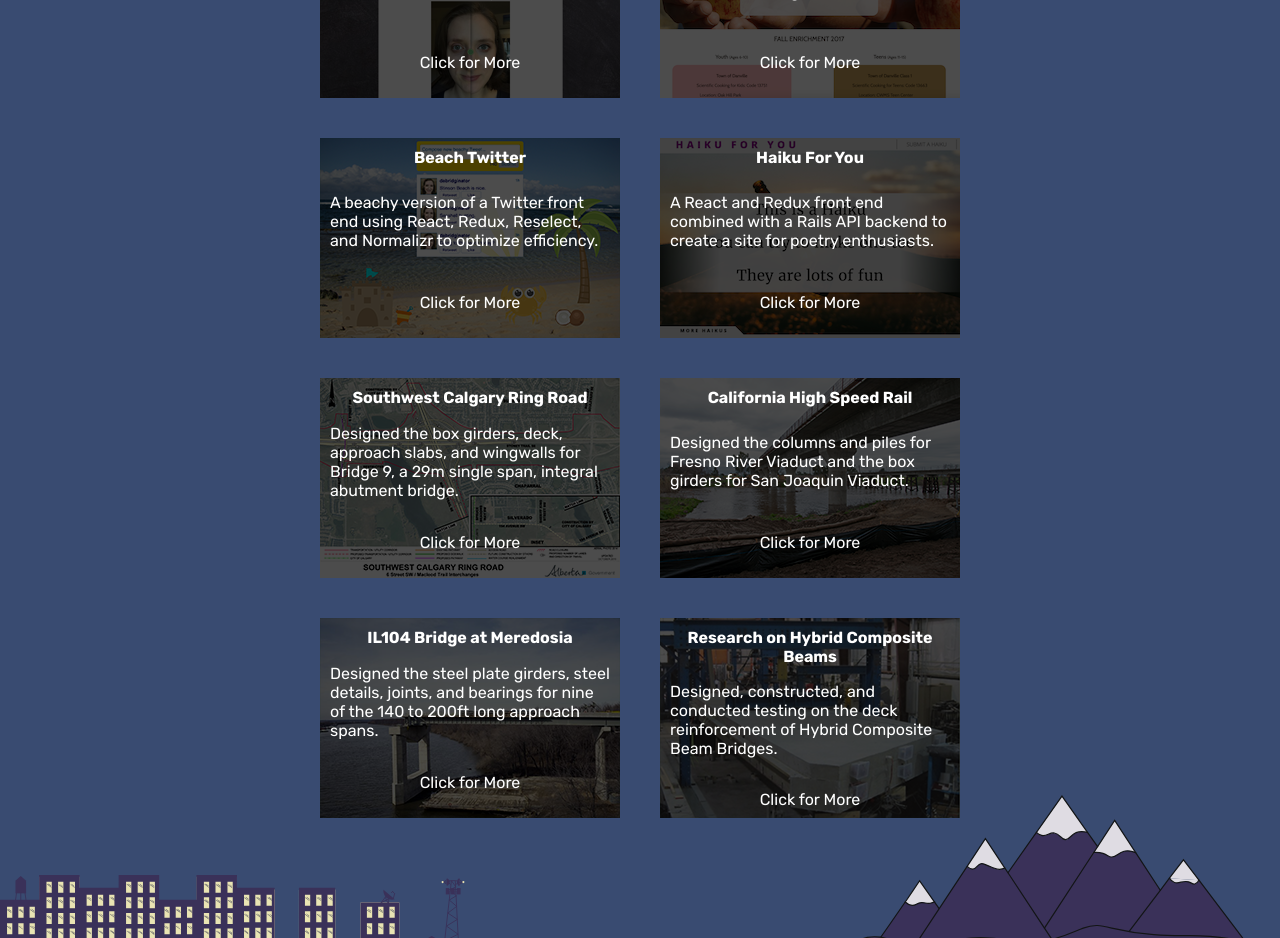
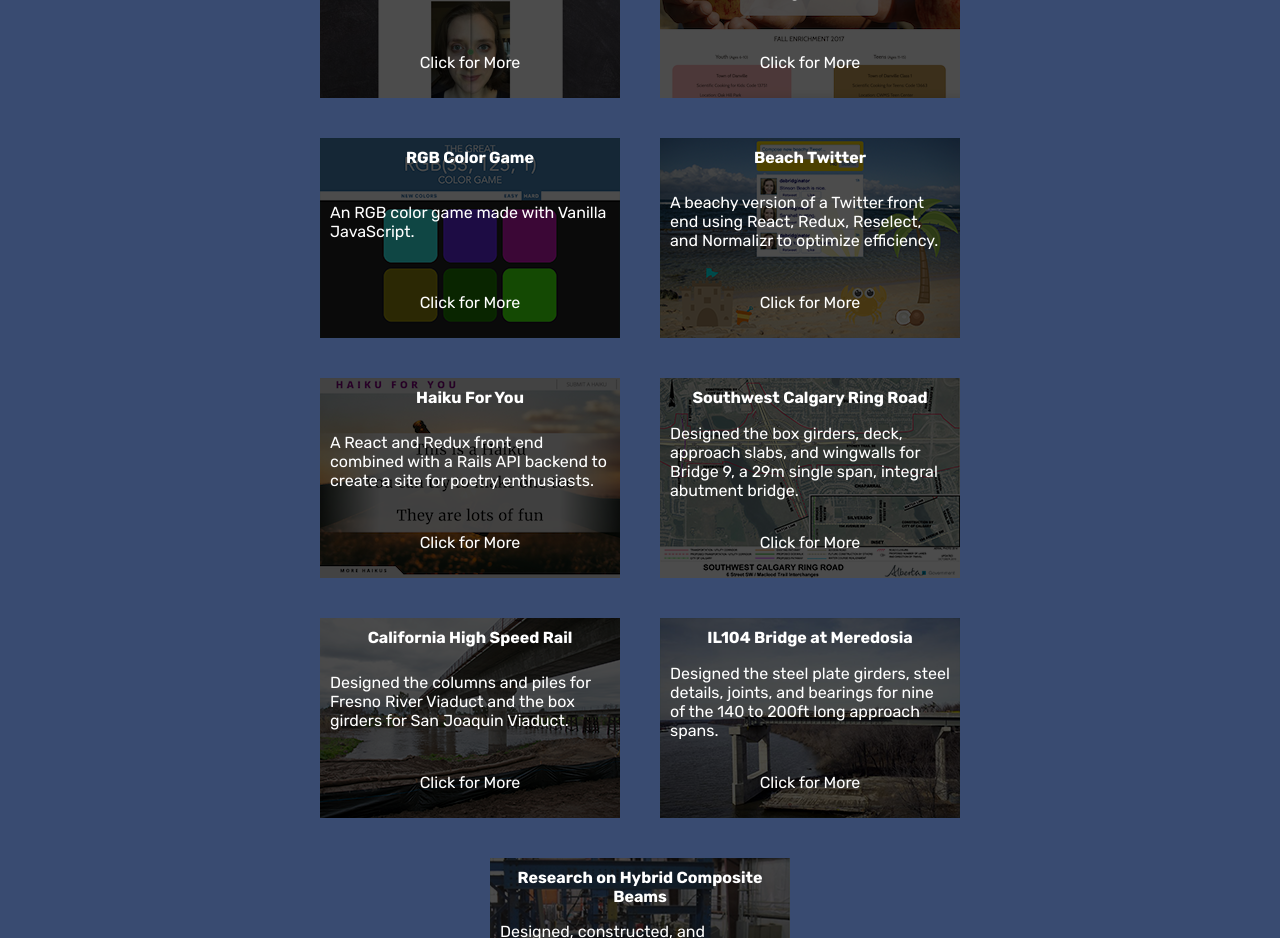
Before and after one commit to SashaBajzek/sasha-portfolio, a React app: page / in a window 1280 px wide. Shown: the part 2140-3078 px from the top of the page. Built offline with nearby package versions, Linux system fonts and the light colour scheme.

Commit message:
Add RGB color game

```diff
--- a/src/components/Work.js
+++ b/src/components/Work.js
@@ -21,6 +21,8 @@ class Work extends Component {
 
 						<ProjectBox project__name="StemChef" project__heading="StemChef" project__site="https://stemchef.sashabajzek.com/" project__description="A React-powered landing site for a scientific cooking class for kids."/>
 
+						<ProjectBox project__name="ColorGame" project__heading="RGB Color Game" project__site="https://color-game.sashabajzek.com/" project__description="An RGB color game made with Vanilla JavaScript."/>
+
 						<ProjectBox project__name="Twitter" project__heading="Beach Twitter" project__site="https://beach-twitter.sashabajzek.com" project__description="A beachy version of a Twitter front end using React, Redux, Reselect, and Normalizr to optimize efficiency."/>
 
 						<ProjectBox project__name="Haiku" project__heading="Haiku For You" project__site="https://haiku.sashabajzek.com/" project__description="A React and Redux front end combined with a Rails API backend to create a site for poetry enthusiasts."/>
--- a/src/styles/Work.scss
+++ b/src/styles/Work.scss
@@ -176,6 +176,10 @@
 	background-image: url(../../public/StemChef--Small.png);
 }
 
+.project__image--ColorGame {
+	background-image: url(../../public/ColorPicker--Small.png);
+}
+
 .project__image--Calgary {
 	background-image: url(../../public/Calgary--Small.png);
 }
```
Also changed, not shown: public/ColorPicker--Small.png (added).
